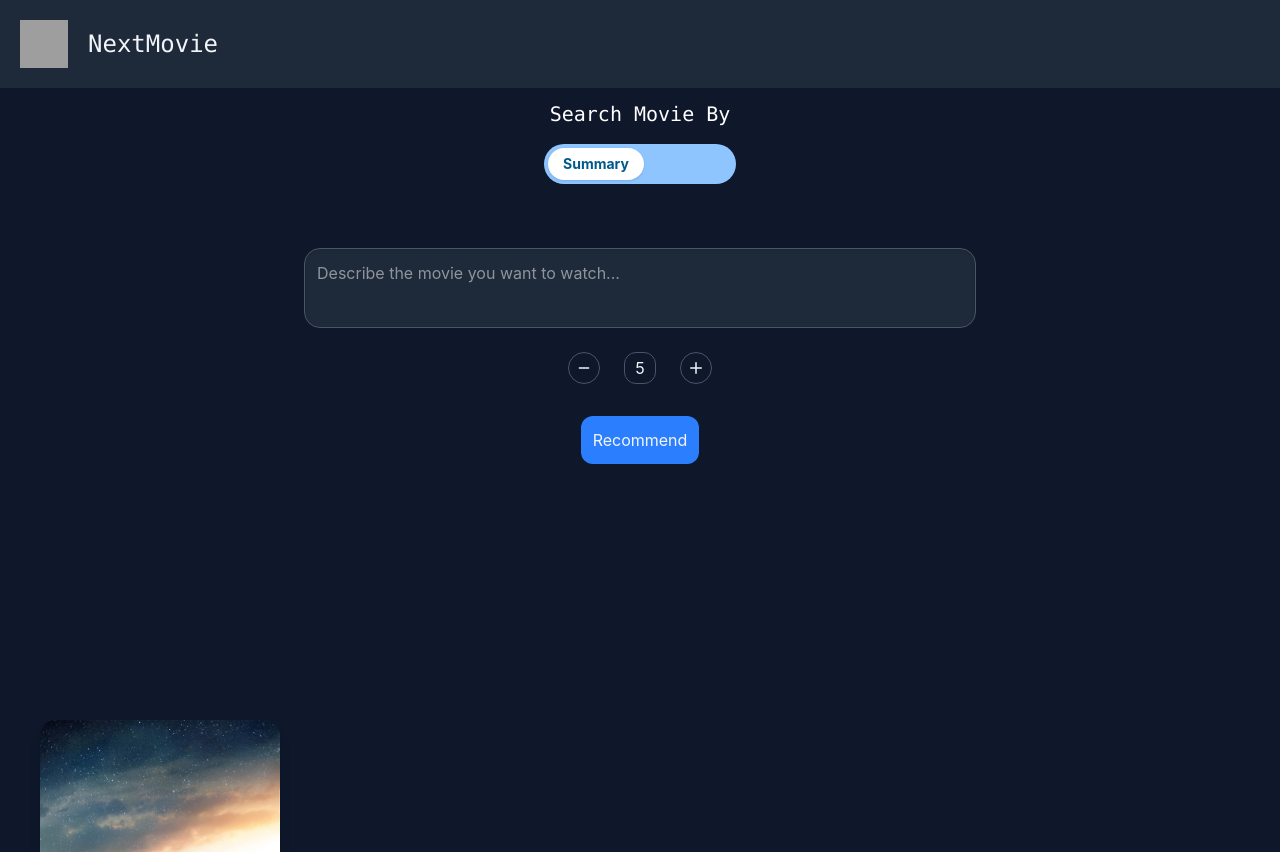
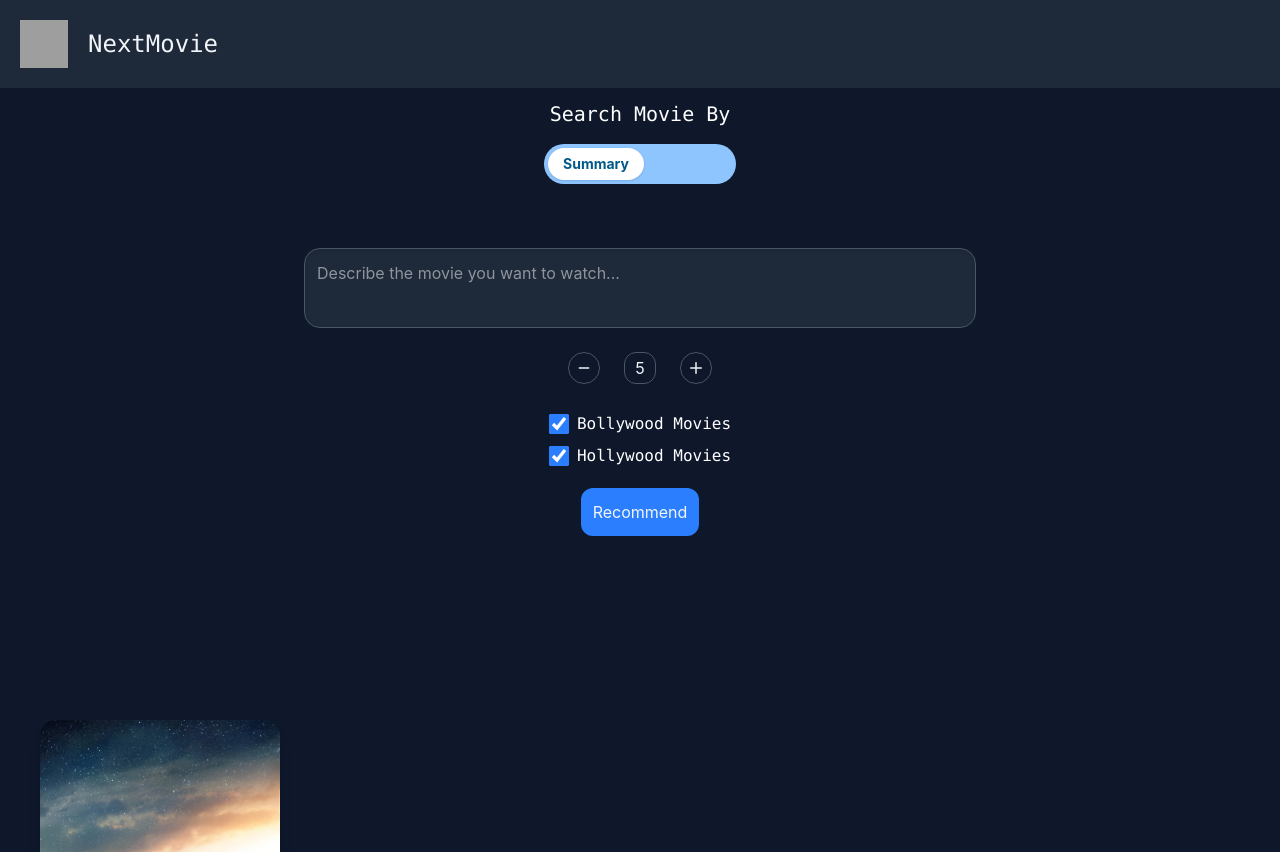
Before and after one commit to theprajwaldongare/NextMovie, a React (Vite) app in the folder Frontend/: page / in a window 1280 px wide. Shown: the top 852 px of the page. Built offline with nearby package versions, Linux system fonts and the light colour scheme; grey boxes are pictures that could not be loaded.

Commit message:
feat: add movie type filters to search UI

```diff
--- a/Frontend/src/components/Search.jsx
+++ b/Frontend/src/components/Search.jsx
@@ -8,8 +8,26 @@ const Search = () => {
     const [inpType, setInpType] = useState('summary')
     const [movieNo, setMovieNo] = useState(5)
 
+    const [bInclude, setBInclude] = useState(true)
+    const [hInclude, setHInclude] = useState(true)
+
     const summaryChange = (e) => {
         setSummary(e.target.value)
+    }
+
+    const changeBIncType = (e) =>{
+        // to prevent both the checkbox off at same time
+        if (hInclude==false && e.target.checked==false) {
+            return
+        }
+        setBInclude(e.target.checked)
+
+    }
+    const changeHIncType = (e) =>{
+        if (bInclude==false && e.target.checked==false) {
+            return
+        }
+        setHInclude(e.target.checked)
     }
 
     const inptypeChange = (e) => {
@@ -33,7 +51,7 @@ const Search = () => {
         }
     }
 
-    const recommendMovie = ()=>{
+    const recommendMovie = () => {
 
     }
 
@@ -74,9 +92,41 @@ const Search = () => {
                         </div>
                     </div>
 
+                    <div className="btype flex items-center space-x-2 mt-4">
+                        <input
+                            type="checkbox"
+                            name="bmovie"
+                            id="bmovie"
+                            className="w-5 h-5 accent-blue-500 cursor-pointer"
+                            checked={bInclude}
+                            onChange={changeBIncType}
+                        />
+                        <label htmlFor="bmovie" className="text-white font-mono cursor-pointer">
+                            Bollywood Movies
+                        </label>
+                    </div>
+
+                    <div className="htype flex items-center space-x-2 mt-2 ">
+                        <input
+                            type="checkbox"
+                            name="hmovie"
+                            id="hmovie"
+                            className="w-5 h-5 accent-blue-500 cursor-pointer"
+                            checked={hInclude}
+                            onChange={changeHIncType}
+                        />
+                        <label htmlFor="hmovie" className="text-white font-mono cursor-pointer">
+                            Hollywood Movies
+                        </label>
+                    </div>
+
+                    {/* <div className="test">
+                        Hval : {String(hInclude)}
+                    </div> */}
                     <div className="rec">
                         <button className='cursor-pointer mt-5 bg-blue-500 p-3 rounded-xl' onClick={recommendMovie}>Recommend</button>
                     </div>
+
                 </div>
                 {/* <div className="right"></div> */}
             </div>
```
Also changed, not shown: 4 other files (tests, documents, lock files or other folders).
